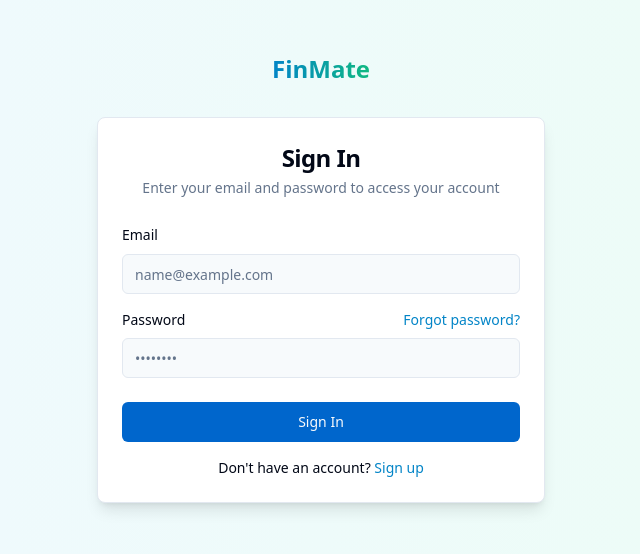
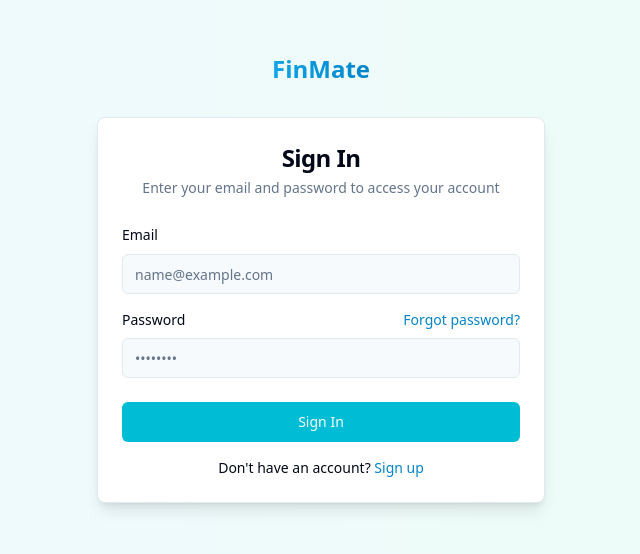
Before and after one commit to hashhhh32/FinMate-AI-powered-Personal-Finance-Assistant, a React (Vite) app: page /signin in a window 1280 px wide. Shown: the part 122-676 px from the top of the page, without its empty margins (319-959 px from the left). Built offline with nearby package versions, Linux system fonts and the light colour scheme; no server answers.

Commit message:
feat: update logo and enhance UI with new color scheme and consistent branding

```diff
--- a/src/components/dashboard/DashboardHeader.tsx
+++ b/src/components/dashboard/DashboardHeader.tsx
@@ -1,28 +1,34 @@
-
 import React from "react";
 import { Bell, Search } from "lucide-react";
 import { Button } from "@/components/ui/button";
 import { Input } from "@/components/ui/input";
+import Logo from "@/components/ui/logo";
 
 const DashboardHeader = () => {
   return (
-    <header className="sticky top-0 z-30 w-full border-b bg-background backdrop-blur">
+    <header className="sticky top-0 z-30 w-full border-b bg-background/95 backdrop-blur supports-[backdrop-filter]:bg-background/60">
       <div className="flex h-16 items-center justify-between px-4 md:px-6">
-        <div className="flex-1">
-          <h1 className="text-xl font-semibold md:text-2xl">Dashboard</h1>
+        <div className="flex items-center gap-6">
+          <Logo />
+          <div className="h-6 w-px bg-border hidden md:block" />
+          <h1 className="text-xl font-semibold text-foreground/80 hidden md:block">Dashboard</h1>
         </div>
         <div className="flex items-center gap-4">
           <div className="relative hidden md:block">
-            <Search className="absolute left-2.5 top-2.5 h-4 w-4 text-gray-500 dark:text-gray-400" />
+            <Search className="absolute left-2.5 top-2.5 h-4 w-4 text-muted-foreground" />
             <Input
               type="search"
               placeholder="Search..."
-              className="w-64 pl-8 rounded-md bg-background"
+              className="w-64 pl-8 bg-background/50 focus:bg-background transition-colors"
             />
           </div>
-          <Button variant="ghost" size="icon" className="relative">
-            <Bell className="h-5 w-5" />
-            <span className="absolute -top-1 -right-1 h-4 w-4 rounded-full bg-red-500 text-[10px] font-medium text-white flex items-center justify-center">
+          <Button
+            variant="ghost"
+            size="icon"
+            className="relative hover:bg-background/80"
+          >
+            <Bell className="h-5 w-5 text-muted-foreground" />
+            <span className="absolute -top-1 -right-1 h-4 w-4 rounded-full bg-finmate-500 text-[10px] font-medium text-white flex items-center justify-center">
               3
             </span>
           </Button>
--- a/src/components/landing/LandingNavbar.tsx
+++ b/src/components/landing/LandingNavbar.tsx
@@ -1,9 +1,9 @@
-
 import React, { useState } from "react";
 import { Link } from "react-router-dom";
 import { useAuth } from "@/context/AuthContext";
 import { Button } from "@/components/ui/button";
 import { Menu, X } from "lucide-react";
+import Logo from "@/components/ui/logo";
 
 const LandingNavbar = () => {
   const { user } = useAuth();
@@ -18,7 +18,7 @@ const LandingNavbar = () => {
       <div className="container flex h-16 items-center justify-between">
         <div className="flex items-center gap-2">
           <Link to="/" className="flex items-center gap-2">
-            <span className="text-xl font-bold gradient-text">FinMate</span>
+            <Logo />
           </Link>
         </div>
 
--- /dev/null
+++ b/src/components/ui/logo.tsx
@@ -0,0 +1,43 @@
+import React from "react";
+import { TrendingUp } from "lucide-react";
+import { cn } from "@/lib/utils";
+
+interface LogoProps {
+  className?: string;
+  showIcon?: boolean;
+  iconClassName?: string;
+  textClassName?: string;
+}
+
+const Logo: React.FC<LogoProps> = ({
+  className,
+  showIcon = true,
+  iconClassName,
+  textClassName
+}) => {
+  return (
+    <div className={cn("flex items-center gap-2", className)}>
+      {showIcon && (
+        <div className="relative">
+          <TrendingUp
+            className={cn(
+              "h-6 w-6 text-finmate-500",
+              iconClassName
+            )}
+          />
+          <div className="absolute inset-0 bg-finmate-500/20 blur-lg -z-10" />
+        </div>
+      )}
+      <span
+        className={cn(
+          "text-xl font-bold bg-gradient-to-r from-finmate-500 to-finmate-600 bg-clip-text text-transparent",
+          textClassName
+        )}
+      >
+        FinMate
+      </span>
+    </div>
+  );
+};
+
+export default Logo;
--- a/src/index.css
+++ b/src/index.css
@@ -1,4 +1,3 @@
-
 @tailwind base;
 @tailwind components;
 @tailwind utilities;
@@ -14,16 +13,16 @@
     --popover: 0 0% 100%;
     --popover-foreground: 222.2 84% 4.9%;
 
-    --primary: 210 100% 40%;
+    --primary: 187 100% 42%;
     --primary-foreground: 210 40% 98%;
 
-    --secondary: 210 40% 96.1%;
+    --secondary: 187 40% 96.1%;
     --secondary-foreground: 222.2 47.4% 11.2%;
 
     --muted: 210 40% 96.1%;
     --muted-foreground: 215.4 16.3% 46.9%;
 
-    --accent: 160 84% 39%;
+    --accent: 187 84% 39%;
     --accent-foreground: 210 40% 98%;
 
     --destructive: 0 84.2% 60.2%;
@@ -35,14 +34,25 @@
 
     --radius: 0.5rem;
 
-    --sidebar-background: 210 100% 16%;
+    --finmate-50: 187 100% 96%;
+    --finmate-100: 187 100% 90%;
+    --finmate-200: 187 100% 80%;
+    --finmate-300: 187 100% 70%;
+    --finmate-400: 187 100% 60%;
+    --finmate-500: 187 100% 42%;
+    --finmate-600: 187 100% 32%;
+    --finmate-700: 187 100% 25%;
+    --finmate-800: 187 100% 20%;
+    --finmate-900: 187 100% 15%;
+
+    --sidebar-background: 187 100% 16%;
     --sidebar-foreground: 210 40% 98%;
-    --sidebar-primary: 160 84% 39%;
+    --sidebar-primary: 187 84% 39%;
     --sidebar-primary-foreground: 0 0% 100%;
-    --sidebar-accent: 210 100% 20%;
+    --sidebar-accent: 187 100% 20%;
     --sidebar-accent-foreground: 210 40% 98%;
-    --sidebar-border: 210 100% 24%;
-    --sidebar-ring: 210 100% 30%;
+    --sidebar-border: 187 100% 24%;
+    --sidebar-ring: 187 100% 30%;
   }
 
   .dark {
@@ -55,7 +65,7 @@
     --popover: 222.2 84% 4.9%;
     --popover-foreground: 210 40% 98%;
 
-    --primary: 210 100% 50%;
+    --primary: 187 100% 50%;
     --primary-foreground: 210 40% 98%;
 
     --secondary: 217.2 32.6% 17.5%;
@@ -64,7 +74,7 @@
     --muted: 217.2 32.6% 17.5%;
     --muted-foreground: 215 20.2% 65.1%;
 
-    --accent: 160 84% 39%;
+    --accent: 187 84% 39%;
     --accent-foreground: 210 40% 98%;
 
     --destructive: 0 62.8% 30.6%;
@@ -89,6 +99,6 @@
 
 @layer utilities {
   .gradient-text {
-    @apply bg-gradient-to-r from-finmate-600 to-accent-500 bg-clip-text text-transparent;
+    @apply bg-gradient-to-r from-finmate-500 to-finmate-600 bg-clip-text text-transparent;
   }
 }
```
